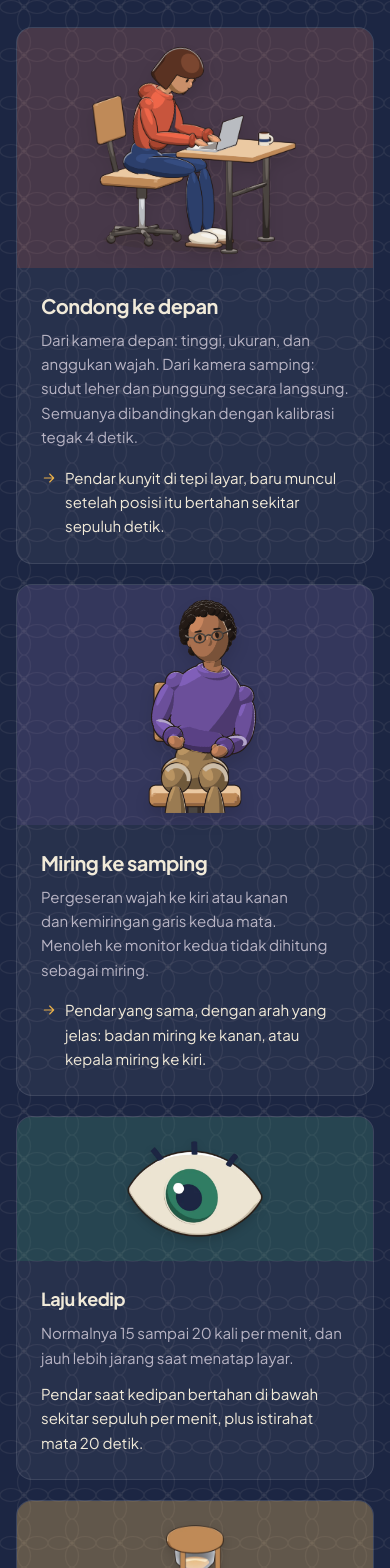
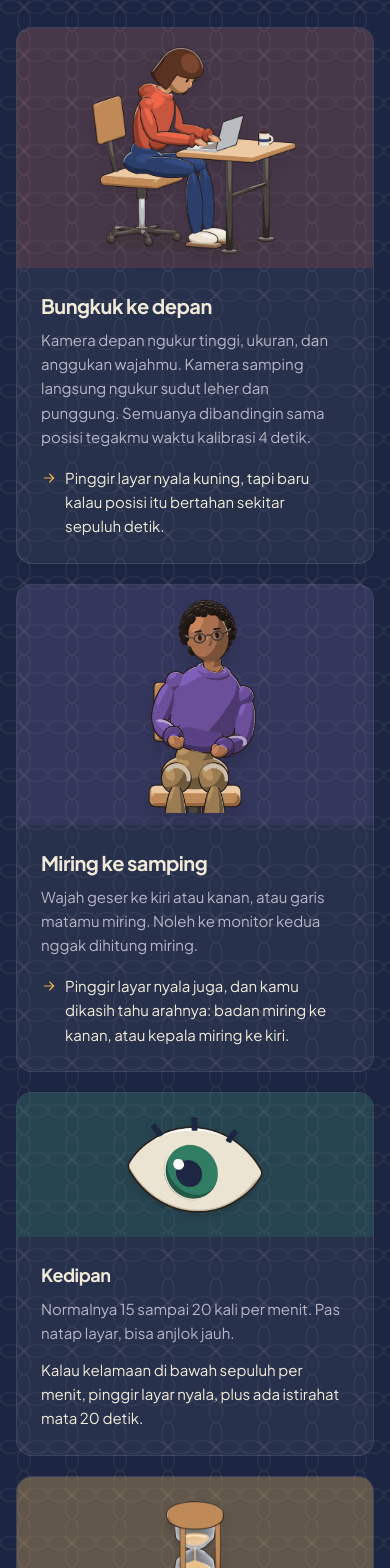
Before and after one commit to Ariffansyah/niskala, a Next.js app: page / in a window 390 px wide. Shown: the part 1269-2837 px from the top of the page. Built offline with nearby package versions, Linux system fonts and the light colour scheme; no server answers.

Commit message:
copy(landing): casual Indonesian and headings without lead paragraphs
Pendar becomes pinggir layar nyala. Section headings stand alone; what
the dropped paragraphs said moved into the cards, the camera-checked
steps and the privacy list.

```diff
--- a/app/page.tsx
+++ b/app/page.tsx
@@ -12,38 +12,38 @@ const SMALL_SIGNALS: { img: string; hue: string; name: string; how: string; answ
   {
     img: 'eye',
     hue: 'hue-daun',
-    name: 'Laju kedip',
-    how: 'Normalnya 15 sampai 20 kali per menit, dan jauh lebih jarang saat menatap layar.',
-    answer: 'Pendar saat kedipan bertahan di bawah sekitar sepuluh per menit, plus istirahat mata 20 detik.',
+    name: 'Kedipan',
+    how: 'Normalnya 15 sampai 20 kali per menit. Pas natap layar, bisa anjlok jauh.',
+    answer: 'Kalau kelamaan di bawah sepuluh per menit, pinggir layar nyala, plus ada istirahat mata 20 detik.',
   },
   {
     img: 'hourglass',
     hue: 'hue-kunyit',
     name: 'Lama di depan layar',
-    how: 'Menit selama halaman ini atau monitor mininya terlihat. Tanpa kamera pun jalan.',
-    answer: 'Istirahat mata 20-20-20 dan peregangan 60 detik sesuai jadwalmu.',
+    how: 'Dihitung selama halaman ini atau jendela kecilnya kelihatan. Tanpa kamera juga jalan.',
+    answer: 'Istirahat mata 20-20-20 dan stretching 60 detik, sesuai jadwalmu.',
   },
   {
     img: 'mug',
     hue: 'hue-mengkudu',
-    name: 'Saat kamu menjauh',
-    how: 'Kamera melihat kursimu kosong lebih dari satu menit.',
-    answer: 'Waktu itu dihitung sebagai jeda, bukan waktu layar, dan pengingat ikut menyesuaikan.',
+    name: 'Pas kamu pergi',
+    how: 'Kamera lihat kursimu kosong lebih dari semenit.',
+    answer: 'Waktu itu dihitung jeda, bukan waktu layar. Jadwal pengingatnya ikut nyesuain.',
   },
   {
     img: 'moon',
     hue: 'hue-ungu',
     name: 'Jam malam',
-    how: 'Jam tidurmu, diatur sekali.',
-    answer: 'Layar menghangat sejak dua jam sebelumnya, dengan saran jujur untuk mulai menutup pekerjaan.',
+    how: 'Jam tidurmu, cukup diatur sekali.',
+    answer: 'Dua jam sebelumnya layar mulai hangat, dan kamu diingetin buat mulai beres-beres.',
   },
 ];
 
 const CAMERAS = [
   {
     title: 'Kamera depan',
-    where: 'Webcam laptop, di atas layar',
-    reads: ['Condong ke depan', 'Miring ke samping', 'Kepala miring', 'Laju kedip'],
+    where: 'Webcam laptop di atas layar udah cukup.',
+    reads: ['Bungkuk ke depan', 'Miring ke samping', 'Kepala miring', 'Kedipan'],
     misses: [] as string[],
     front: true,
     who: 'ayu' as const,
@@ -51,9 +51,9 @@ const CAMERAS = [
   },
   {
     title: 'Kamera samping',
-    where: 'Webcam USB atau ponsel, setinggi bahu di sisi meja',
+    where: 'Webcam USB atau HP, setinggi bahu di samping meja. Dari situ leher dan punggung kebaca langsung, kayak fisioterapis ngecek postur.',
     reads: ['Sudut leher, lebih akurat', 'Sudut punggung, lebih akurat'],
-    misses: ['Miring ke samping', 'Laju kedip'],
+    misses: ['Miring ke samping', 'Kedipan'],
     front: false,
     who: 'raka' as const,
     hue: 'hue-nila',
@@ -61,15 +61,16 @@ const CAMERAS = [
 ];
 
 const STAYS = [
-  'Frame kamera, yang dianalisis di tab lalu dibuang',
-  'Titik wajah, titik tubuh, dan waktu kedip',
-  'Kalibrasi posisi tegakmu',
-  'Semua setelan dan ringkasan sesi, kecuali kamu menyalakan pencadangan',
+  'Gambar dari kamera, dicek di tab lalu langsung dibuang',
+  'Titik wajah, titik badan, dan waktu kedip',
+  'Posisi tegakmu waktu kalibrasi',
+  'Semua setelan dan ringkasan sesi, kecuali kamu nyalain cadangan',
+  'Bahkan modelnya diambil dari situs ini, bukan CDN',
 ];
 const CAN_LEAVE = [
-  'Ringkasan sesi yang dibulatkan: menit aktif, menit condong, jeda, rata-rata kedip',
+  'Ringkasan sesi yang dibulatkan: menit aktif, menit bungkuk, jeda, rata-rata kedip',
   'Setelan: jam tidur, layar hangat, jadwal jeda, kepekaan',
-  'Hanya setelah kamu menyalakan “Cadangkan ringkasan”, dengan ID anonim',
+  'Cuma setelah kamu nyalain “Cadangkan ringkasan”, pakai ID anonim',
 ];
 
 export default function Home() {
@@ -81,21 +82,21 @@ export default function Home() {
 
         <section id="cara-kerja" className="band motif-kawung">
           <div className="mx-auto max-w-6xl px-4 py-20 sm:px-8 sm:py-24">
-            <h2 className="max-w-2xl text-3xl sm:text-[2.6rem] sm:leading-tight">Enam hal yang diperhatikan, dan cara menanggapinya.</h2>
+            <h2 className="max-w-2xl text-3xl sm:text-[2.6rem] sm:leading-tight">Enam hal yang dicek, dan cara Niskala ngingetin kamu.</h2>
             <div className="mt-12 grid gap-5 lg:grid-cols-2">
               <article className="band-card hue-mengkudu overflow-hidden">
                 <div className="h-60 bg-hue/20 p-3">
                   <PostureFigure posture={{ ...UPRIGHT, torso: 0.75, head: 0.85 }} who="sekar" className="drop-shadow-xl" />
                 </div>
                 <div className="p-6">
-                  <h3 className="text-xl">Condong ke depan</h3>
+                  <h3 className="text-xl">Bungkuk ke depan</h3>
                   <p className="mt-2 text-on-band-muted text-pretty">
-                    Dari kamera depan: tinggi, ukuran, dan anggukan wajah. Dari kamera samping: sudut leher dan punggung secara
-                    langsung. Semuanya dibandingkan dengan kalibrasi tegak 4 detik.
+                    Kamera depan ngukur tinggi, ukuran, dan anggukan wajahmu. Kamera samping langsung ngukur sudut leher dan punggung.
+                    Semuanya dibandingin sama posisi tegakmu waktu kalibrasi 4 detik.
                   </p>
                   <p className="mt-4 flex gap-2 text-pretty">
                     <IconArrowRight className="mt-1 size-4 shrink-0 text-band-accent" />
-                    Pendar kunyit di tepi layar, baru muncul setelah posisi itu bertahan sekitar sepuluh detik.
+                    Pinggir layar nyala kuning, tapi baru kalau posisi itu bertahan sekitar sepuluh detik.
                   </p>
                 </div>
               </article>
@@ -106,12 +107,11 @@ export default function Home() {
                 <div className="p-6">
                   <h3 className="text-xl">Miring ke samping</h3>
                   <p className="mt-2 text-on-band-muted text-pretty">
-                    Pergeseran wajah ke kiri atau kanan dan kemiringan garis kedua mata. Menoleh ke monitor kedua tidak dihitung
-                    sebagai miring.
+                    Wajah geser ke kiri atau kanan, atau garis matamu miring. Noleh ke monitor kedua nggak dihitung miring.
                   </p>
                   <p className="mt-4 flex gap-2 text-pretty">
                     <IconArrowRight className="mt-1 size-4 shrink-0 text-band-accent" />
-                    Pendar yang sama, dengan arah yang jelas: badan miring ke kanan, atau kepala miring ke kiri.
+                    Pinggir layar nyala juga, dan kamu dikasih tahu arahnya: badan miring ke kanan, atau kepala miring ke kiri.
                   </p>
                 </div>
               </article>
@@ -134,13 +134,7 @@ export default function Home() {
         </section>
 
         <section className="mx-auto max-w-6xl px-4 py-20 sm:px-8 sm:py-24">
-          <div className="max-w-2xl">
-            <h2 className="text-3xl sm:text-[2.6rem] sm:leading-tight">Kamera di depan atau di samping, dua-duanya bisa.</h2>
-            <p className="mt-4 text-muted text-pretty">
-              Webcam laptop sudah cukup. Punya kamera kedua? Taruh di samping meja: dari situ sudut leher dan punggung terbaca
-              langsung, seperti saat fisioterapis menilai postur.
-            </p>
-          </div>
+          <h2 className="max-w-2xl text-3xl sm:text-[2.6rem] sm:leading-tight">Kamera depan atau samping, dua-duanya bisa.</h2>
           <div className="mt-10 grid gap-5 md:grid-cols-2">
             {CAMERAS.map((c) => (
               <article key={c.title} className={`card ${c.hue} grid overflow-hidden sm:grid-cols-[11rem_1fr]`}>
@@ -172,7 +166,7 @@ export default function Home() {
                       </li>
                     ))}
                   </ul>
-                  <p className="mt-4 border-t border-rule pt-4 text-muted">{c.where}.</p>
+                  <p className="mt-4 border-t border-rule pt-4 text-pretty">{c.where}</p>
                 </div>
               </article>
             ))}
@@ -182,13 +176,9 @@ export default function Home() {
         <section className="hue-daun border-y border-rule bg-hue-soft">
           <div className="mx-auto grid max-w-6xl gap-x-16 gap-y-10 px-4 py-20 sm:px-8 sm:py-24 lg:grid-cols-[minmax(0,0.8fr)_minmax(0,1.2fr)]">
             <div>
-              <h2 className="text-3xl sm:text-[2.6rem] sm:leading-tight">Satu menit untuk menebus satu jam.</h2>
-              <p className="mt-5 max-w-md text-muted text-pretty">
-                Dipandu dan diberi waktu, langkah demi langkah. Dengan kamera menyala, Niskala memeriksa apakah kepalamu benar-benar
-                kembali sejajar bahu, mengukur miringnya leher saat peregangan samping, dan menghitung kedipanmu.
-              </p>
+              <h2 className="text-3xl sm:text-[2.6rem] sm:leading-tight">Semenit buat nebus sejam duduk.</h2>
               <Link href="/app" className="btn mt-8">
-                Coba peregangannya
+                Coba stretching-nya
                 <IconArrowRight className="size-4" />
               </Link>
             </div>
@@ -199,8 +189,14 @@ export default function Home() {
                     {i + 1}
                   </span>
                   <div className="card flex-1 p-5">
-                    <div className="flex items-baseline justify-between gap-4">
-                      <h3 className="text-lg">{s.title}</h3>
+                    <div className="flex flex-wrap items-center gap-2">
+                      <h3 className="mr-auto text-lg">{s.title}</h3>
+                      {s.check && (
+                        <span className="badge bg-hue-soft text-hue-ink">
+                          <IconCamera className="size-3.5" />
+                          dicek kamera
+                        </span>
+                      )}
                       <span className="badge badge-neutral">{s.seconds} dtk</span>
                     </div>
                     <p className="mt-1 text-muted text-pretty">{s.how}</p>
@@ -214,12 +210,9 @@ export default function Home() {
         <section id="privasi" className="mx-auto max-w-6xl px-4 py-20 sm:px-8 sm:py-24">
           <div className="grid gap-x-16 gap-y-10 lg:grid-cols-[minmax(0,0.8fr)_minmax(0,1.2fr)]">
             <div>
-              <h2 className="text-3xl sm:text-[2.6rem] sm:leading-tight">Rekaman kameramu tidak pernah keluar dari tab.</h2>
-              <p className="mt-5 text-muted text-pretty">
-                Model wajah dan tubuh beserta runtime-nya disajikan dari situs ini sendiri, jadi CDN pun tidak tahu kamu memakainya.
-              </p>
+              <h2 className="text-3xl sm:text-[2.6rem] sm:leading-tight">Video kameramu nggak pernah keluar dari tab.</h2>
               <Link href="/privasi" className="btn mt-8">
-                Baca catatan privasi
+                Baca soal privasi
               </Link>
               <Image src="/3d/padlock.webp" alt="" width={316} height={460} unoptimized className="mt-12 hidden h-44 w-auto -rotate-6 drop-shadow-xl lg:block" />
             </div>
@@ -229,7 +222,7 @@ export default function Home() {
                   <IconLock className="size-5 text-hue" />
                   Tetap di perangkatmu
                 </h3>
-                <ul className="mt-4 space-y-3 text-muted">
+                <ul className="mt-4 space-y-3">
                   {STAYS.map((x) => (
                     <li key={x} className="flex gap-3">
                       <IconCheck className="mt-0.5 size-4 shrink-0 text-hue" />
@@ -241,9 +234,9 @@ export default function Home() {
               <div className="card hue-kunyit p-6">
                 <h3 className="flex items-center gap-2 text-lg">
                   <IconShield className="size-5 text-hue-ink" />
-                  Keluar hanya jika kamu izinkan
+                  Keluar cuma kalau kamu izinkan
                 </h3>
-                <ul className="mt-4 space-y-3 text-muted">
+                <ul className="mt-4 space-y-3">
                   {CAN_LEAVE.map((x) => (
                     <li key={x} className="flex gap-3">
                       <span className="mt-2 size-1.5 shrink-0 rounded-full bg-hue" aria-hidden />
@@ -256,9 +249,9 @@ export default function Home() {
                 <span className="grid size-10 shrink-0 place-items-center rounded-xl bg-hue-soft text-hue-ink">
                   <IconPip />
                 </span>
-                <p className="text-muted text-pretty">
-                  Punya dua monitor? <span className="font-semibold text-ink">Jendela mengambang</span> bisa diseret ke layar tempat kamu
-                  bekerja, dan notifikasi desktop jadi cadangannya. Semuanya tetap tanpa mengirim apa pun.
+                <p className="text-pretty">
+                  Punya dua monitor? <span className="font-semibold">Jendela kecil</span> Niskala bisa kamu seret ke layar tempat kamu kerja,
+                  dan notifikasi desktop jadi cadangannya. Tetap nggak ada yang dikirim.
                 </p>
               </div>
             </div>
@@ -277,12 +270,12 @@ export default function Home() {
             </div>
             <div className="space-y-4 text-lg text-pretty">
               <p>
-                Dalam pandangan Bali, <em>sekala</em> adalah dunia yang terlihat dan teraba, sedangkan <em>niskala</em> adalah yang tak
-                kasat mata, namun tetap membentuk segalanya.
+                Di Bali, <em>sekala</em> itu dunia yang kelihatan dan bisa disentuh. <em>Niskala</em> yang nggak kelihatan, tapi tetap
+                ngebentuk semuanya.
               </p>
               <p className="text-on-band-muted">
-                Kerja di depan layar juga punya sisi tak terlihat: punggung yang membungkuk sedikit demi sedikit, mata yang lupa
-                berkedip, satu jam yang menjadi tiga. Niskala menjaga sisi itu tetap terlihat, lalu menyingkir.
+                Kerja di depan layar juga punya sisi yang nggak kelihatan: punggung yang pelan-pelan bungkuk, mata yang lupa ngedip,
+                sejam yang tahu-tahu jadi tiga jam. Niskala bikin sisi itu kelihatan, terus minggir.
               </p>
               <Link href="/app" className="btn btn-lg mt-4 border-band-accent bg-band-accent text-[#1c2643] hover:border-on-band hover:bg-on-band">
                 Mulai sekarang, gratis
```
